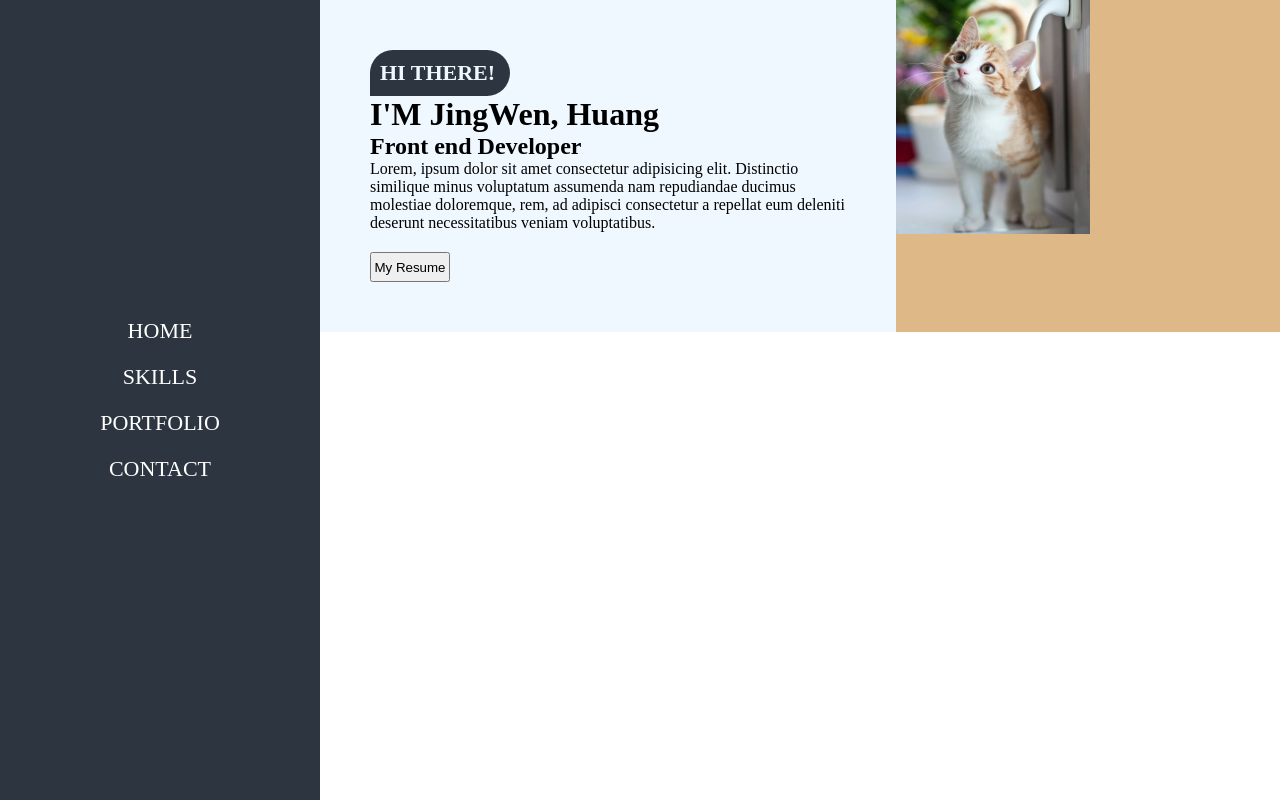
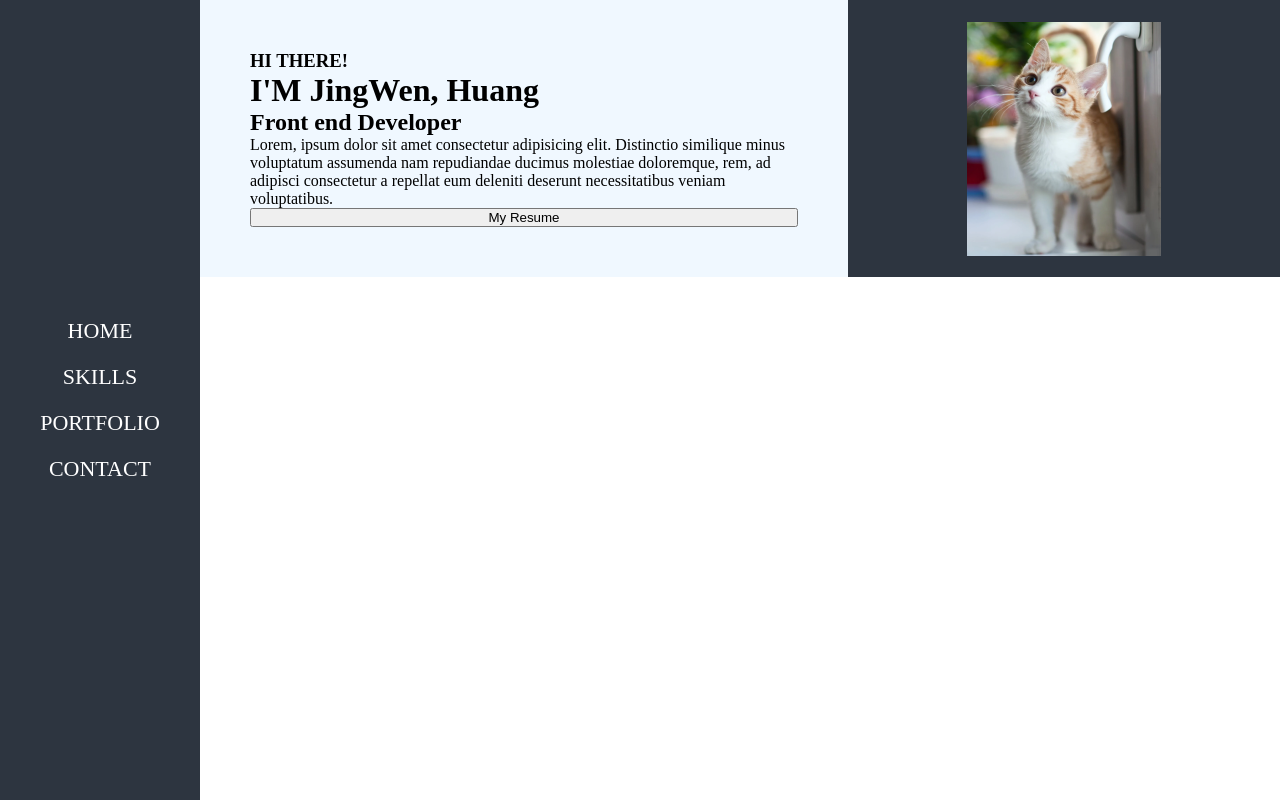
Before and after one commit to lenahua/portfolio, a plain HTML site: page index.html in a window 1280 px wide. Drawn offline with Linux system fonts and the light colour scheme.

Commit message:
fix: 調整頁面排版

```diff
--- a/index.html
+++ b/index.html
@@ -1,11 +1,17 @@
 <!DOCTYPE html>
 <html lang="zh-hant">
   <head>
-    <meta charset="UTF-8">
-    <meta name="viewport" content="width=
-    , initial-scale=1.0">
+    <meta charset="UTF-8" />
+    <meta
+      name="viewport"
+      content="width=
+    , initial-scale=1.0"
+    />
     <title>JingWen's</title>
-    <link rel="stylesheet" href="./style.css">
+    <link
+      rel="stylesheet"
+      href="./style.css"
+    />
   </head>
   <body>
     <nav class="left">
@@ -17,20 +23,22 @@
       </ul>
     </nav>
     <main class="right">
-        <div class="home">
       <div class="homeLeft">
         <h3>HI THERE!</h3>
         <h1>I'M JingWen, Huang</h1>
         <h2>Front end Developer</h2>
-                <p>Lorem, ipsum dolor sit amet consectetur adipisicing elit.
-                    Distinctio similique minus voluptatum assumenda nam repudiandae
-                    ducimus molestiae doloremque, rem, ad adipisci consectetur a
-                    repellat eum deleniti deserunt necessitatibus veniam voluptatibus.</p>
+        <p>
+          Lorem, ipsum dolor sit amet consectetur adipisicing elit. Distinctio similique minus
+          voluptatum assumenda nam repudiandae ducimus molestiae doloremque, rem, ad adipisci
+          consectetur a repellat eum deleniti deserunt necessitatibus veniam voluptatibus.
+        </p>
         <button>My Resume</button>
       </div>
       <div class="homeRight">
-                <img src="./pexels-photo-2071873 1.png" alt="myself">
-            </div>
+        <img
+          src="./pexels-photo-2071873 1.png"
+          alt="myself"
+        />
       </div>
     </main>
   </body>
--- a/style.css
+++ b/style.css
@@ -4,10 +4,10 @@
   box-sizing: border-box;
 }
 
-nav {
-  position: absolute;
-  width: 25%;
-  height: 100%;
+.left {
+  position: fixed;
+  width: 200px;
+  height: 100vh;
   background-color: #2d3540;
   color: white;
 }
@@ -40,15 +40,16 @@ nav ul a:hover::before {
   width: auto;
 }
 
-main .home {
-  width: 75%;
+.right{
+  margin-left: 200px;
+  width: calc(100% - 200px);
   height: auto;
-  float: right;
   background-color: burlywood;
   display: flex;
   flex-wrap: wrap;
 }
-main .home .homeLeft {
+
+main .homeLeft {
   background-color: aliceblue;
   width: 60%;
   display: flex;
@@ -69,3 +70,12 @@ main .home .homeLeft button {
   height: 30px;
   margin-top: 20px;
 }/*# sourceMappingURL=style.css.map */
+
+.homeRight {
+  width: 40%;
+  background-color: #2d3540;
+  display: flex;
+  flex-direction: column;
+  justify-content: center;
+  align-items: center;
+}
```
Lines whose indentation alone changed are shown as unchanged.
